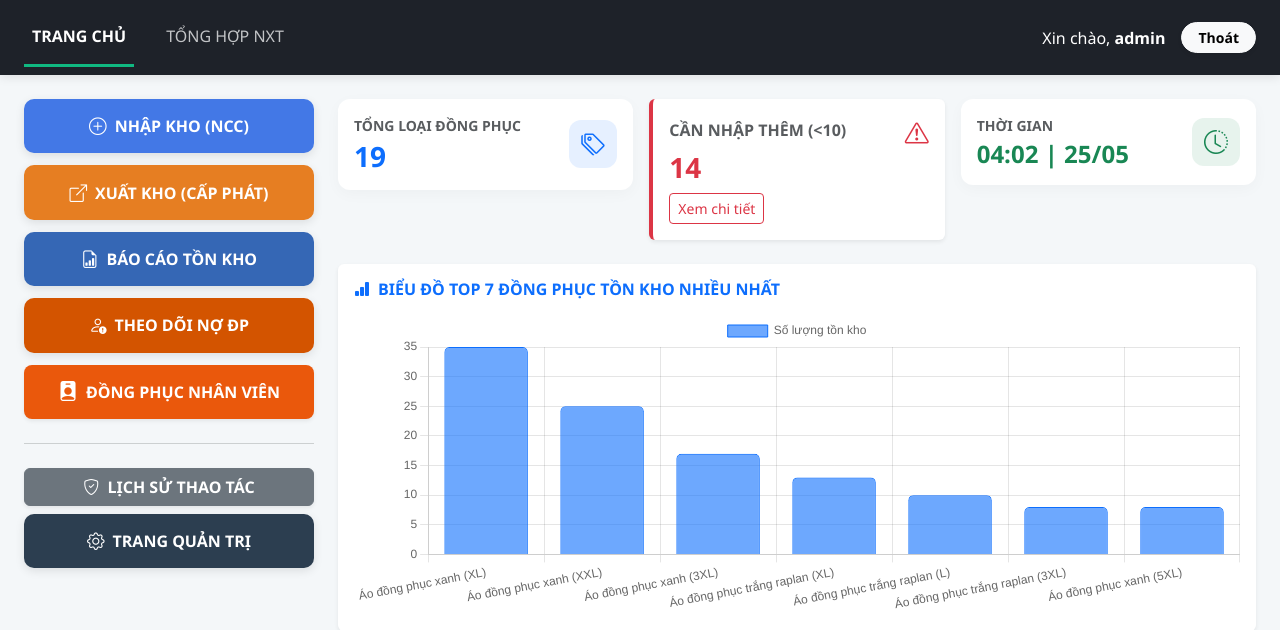
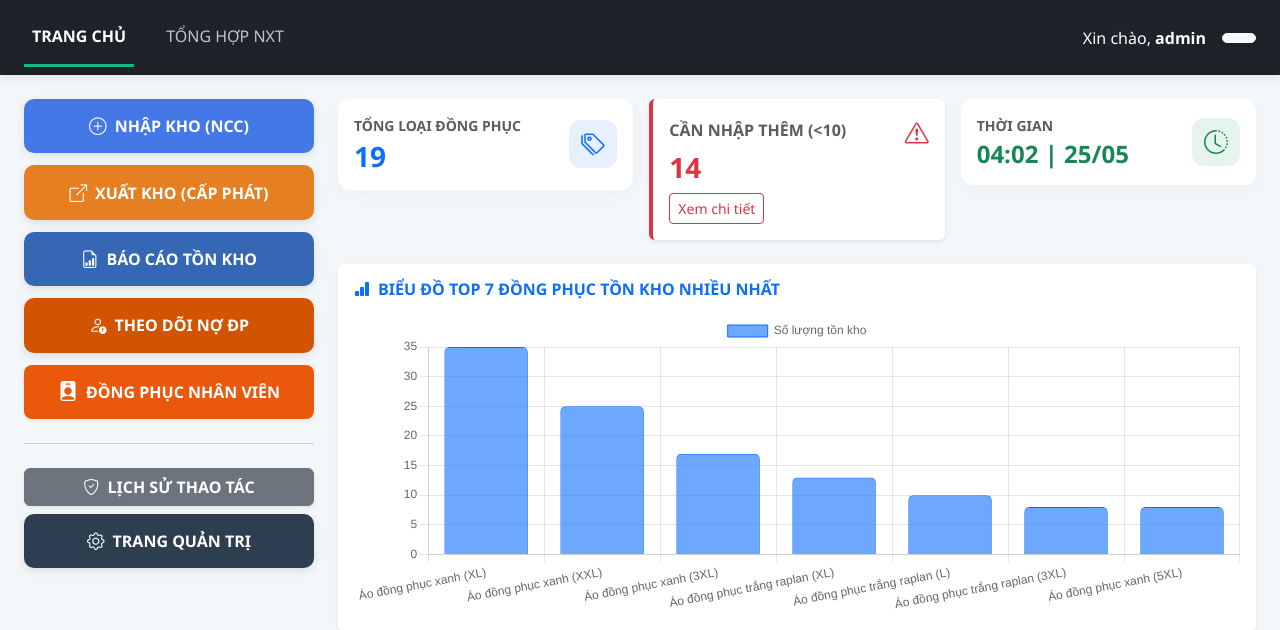
Before and after one commit to lehoangvinh-cyber/wms, a Django app: page / in a window 1280 px wide. Shown: the top 630 px of the page. Run offline with Django 5.2, Linux system fonts and the light colour scheme; a user stored in the database is signed in; data comes from the database, SQL or seed files in the repository; parts of the project's set-up code (start-up, migrations or seed data) failed here and were passed over; some libraries are stand-ins or nearby versions.

Commit message:
Fix triệt để lỗi 403 Logout, sửa logic redirect Login và bỏ form POST

```diff
--- a/WMS/settings.py
+++ b/WMS/settings.py
@@ -114,6 +114,6 @@ USE_TZ = True
 
 STATIC_URL = '/static/'
 STATIC_ROOT = BASE_DIR / 'staticfiles'
-LOGIN_URL = 'login'
+LOGIN_URL = '/dang-nhap/'
 # Chỉ định nơi quay về sau khi đăng nhập thành công
 LOGIN_REDIRECT_URL = 'dashboard'
--- a/inventory/urls.py
+++ b/inventory/urls.py
@@ -4,15 +4,17 @@ from . import views
 
 urlpatterns = [
     path('', views.dashboard, name='dashboard'),
-    path('dang-nhap/', auth_views.LoginView.as_view(template_name='login.html'), name='login'),
-    path('dang-xuat/', auth_views.LogoutView.as_view(next_page='login'), name='logout'),
+    # XÓA dòng auth_views cũ đi, THAY bằng dòng sạch sẽ này:
+    path('dang-nhap/', views.xu_ly_dang_nhap, name='login'),
+
     path('dang-ky/', views.register, name='register'),
-
+    # SỬA DÒNG LOGOUT CŨ THÀNH NHƯ THẾ NÀY:
+    path('dang-xuat/', views.xu_ly_dang_xuat, name='logout'),
     path('nhap-kho/', views.stock_action, {'action_type': 'IN'}, name='stock_in'),
     path('cap-phat/', views.stock_action, {'action_type': 'OUT'}, name='stock_out'),
     path('bao-cao/', views.summary_nxt, name='summary_nxt'),
     path('nhap-lieu/', views.stock_form, name='stock_form'),
-    path('xuat-kho/', views.stock_action, {'action_type': 'OUT'}, name='stock_out'),
+
     path('can-tru-no/<int:uniform_id>/', views.auto_resolve_debt, name='auto_resolve_debt'),
     path('no-dong-phuc/', views.debt_list, name='debt_list'),
     path('xuat-excel-no/', views.export_debt_excel, name='export_debt_excel'),
--- a/inventory/views.py
+++ b/inventory/views.py
@@ -14,7 +14,7 @@ from django.core.paginator import Paginator
 from django.db.models import Q, Sum
 from django.http import HttpResponse
 from django.utils.safestring import mark_safe
-
+from django.views.decorators.csrf import csrf_exempt
 from .models import Uniform, Debt, Transaction, StaffDebt, ActionLog
 
 
@@ -78,7 +78,6 @@ def register(request):
     else:
         form = UserCreationForm()
     return render(request, 'register.html', {'form': form})
-
 @csrf_exempt # <-- Thêm dòng này để miễn kiểm tra mã bảo mật khi logout
 def xu_ly_dang_xuat(request):
     """Đăng xuất khỏi hệ thống"""
@@ -90,7 +89,7 @@ def xu_ly_dang_xuat(request):
 # QUAN SÁT & THỐNG KÊ (DASHBOARD)
 # ==============================================================================
 
-@login_required
+@login_required(login_url='/dang-nhap/')
 def dashboard(request):
     """Hiển thị tổng quan kho, vẽ đồ thị và cảnh báo hàng sắp hết"""
     uniforms = Uniform.objects.all().order_by('name')
--- a/templates/dashboard.html
+++ b/templates/dashboard.html
@@ -81,12 +81,8 @@
         <div class="d-flex align-items-center text-white">
             <span class="text-white me-3">Xin chào, <b>{{ request.user.username }}</b></span>
 
-            <form action="{% url 'logout' %}" method="POST" class="d-inline">
-                {% csrf_token %}
-                <button type="submit" class="btn btn-light btn-sm rounded-pill px-3 fw-bold shadow-sm">
-                    Thoát
-                </button>
-            </form>
+            <a href="{% url 'logout' %}" class="btn btn-light btn-sm rounded-pill px-3 fw-bold shadow-sm">
+    </a>
         </div>
     </div>
 </nav>
```
